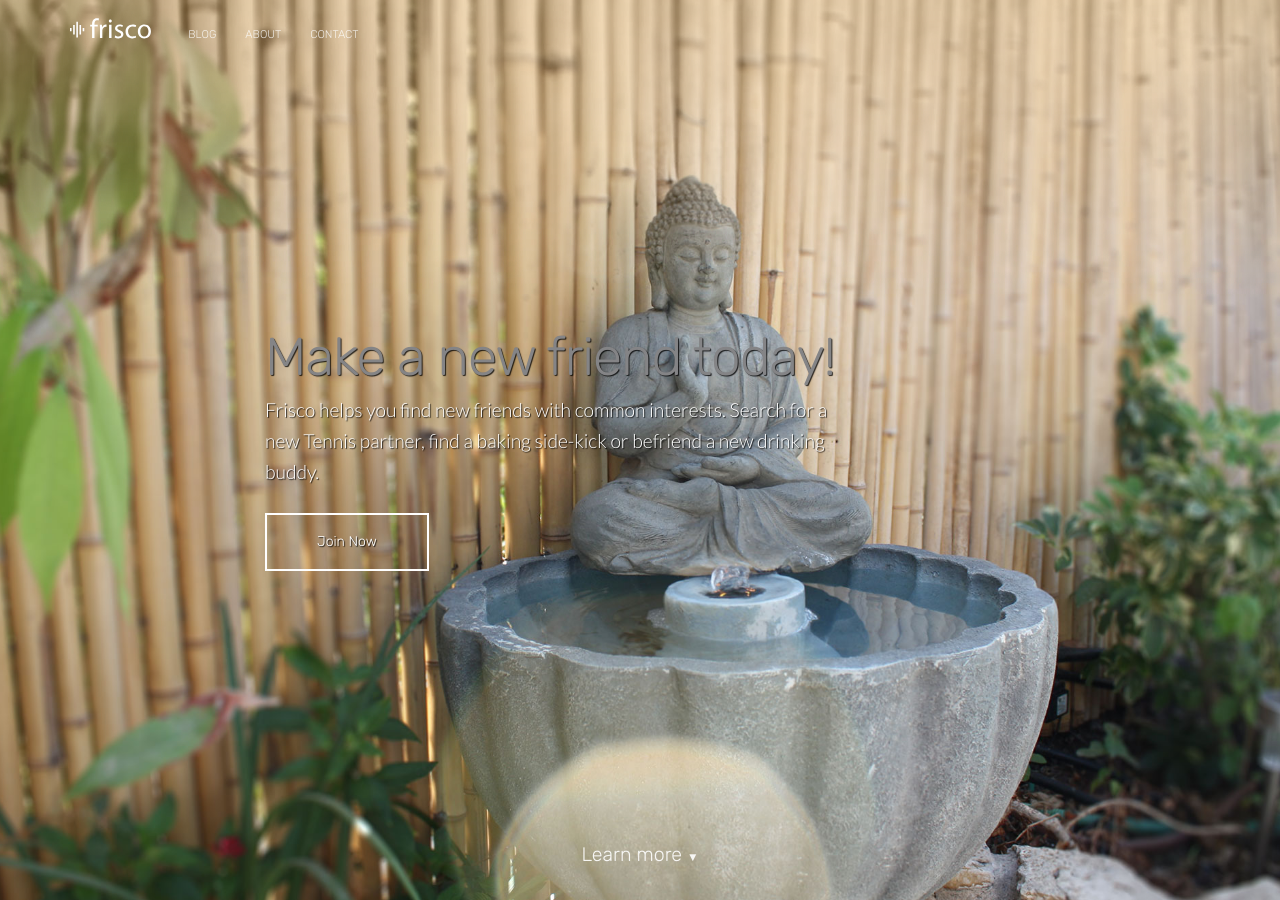
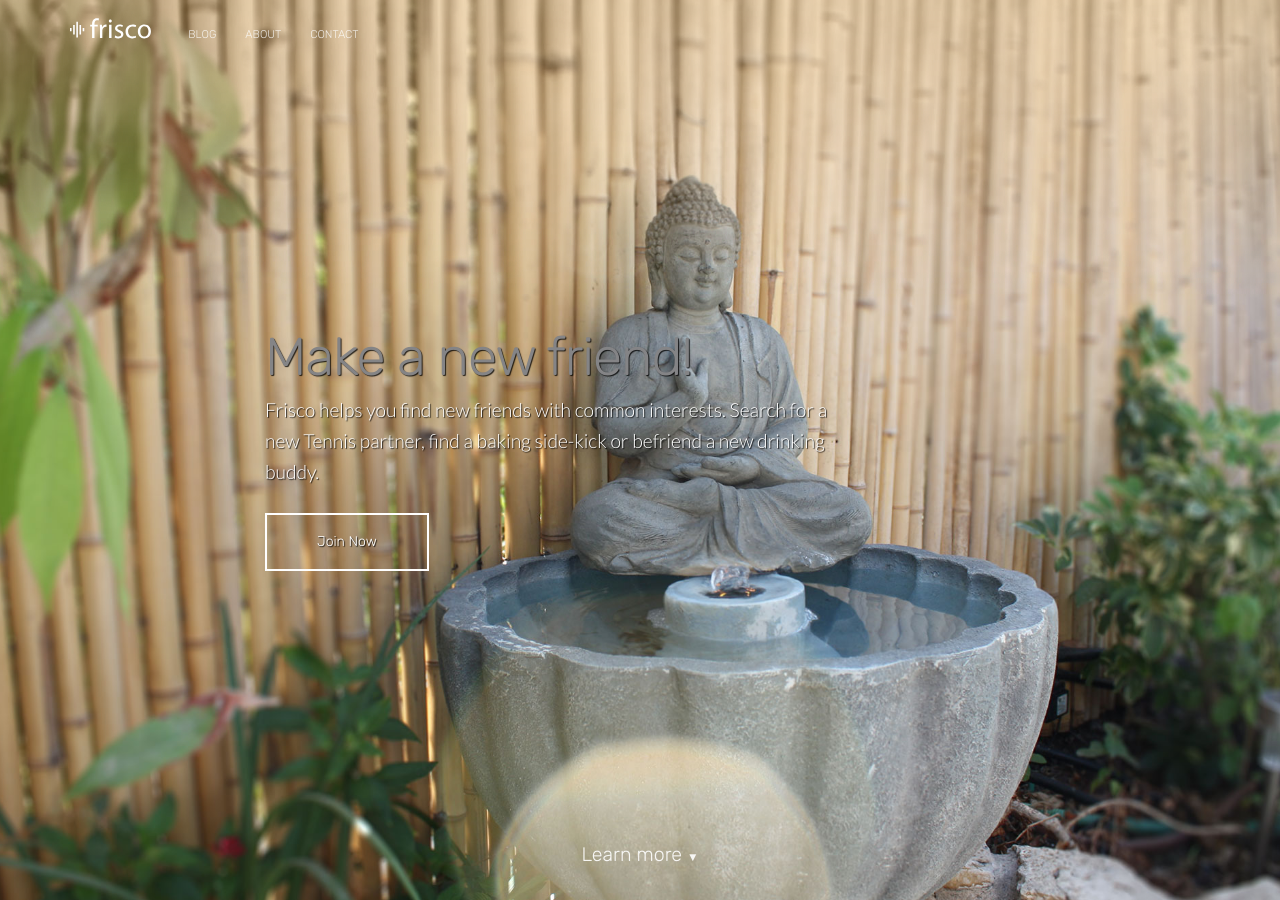
Before and after one commit to iditba/iditbachar-site, a Jekyll site: the page built from index.html, in a window 1280 px wide and 900 px high. Built offline with Jekyll 4.4.1, drawn with Linux system fonts in a browser that asks for light colours; nearby versions of some CDN libraries.

Commit message:
test cync

```diff
--- a/index.html
+++ b/index.html
@@ -8,7 +8,7 @@ bottom_image: https://unsplash.it/2000/1322?a=.png
 <section class="hero" style="background-image: url({% include relative-src.html src=page.image %})">
 	<div class="inner-hero text-container">
 		<div class="hero-text-container">
-			<h1 class="editable">Make a new friend today!</h1>
+			<h1 class="editable">Make a new friend!</h1>
 			<p class="subtext editable">Frisco helps you find new friends with common interests. Search for a new Tennis partner, find a baking side-kick or befriend a new drinking buddy.</p>
 			<div class="cta button alt"><a href="#">Join Now</a></div>
 		</div>
```
Also changed, not shown: _includes/home/home-welcome.html (added).
